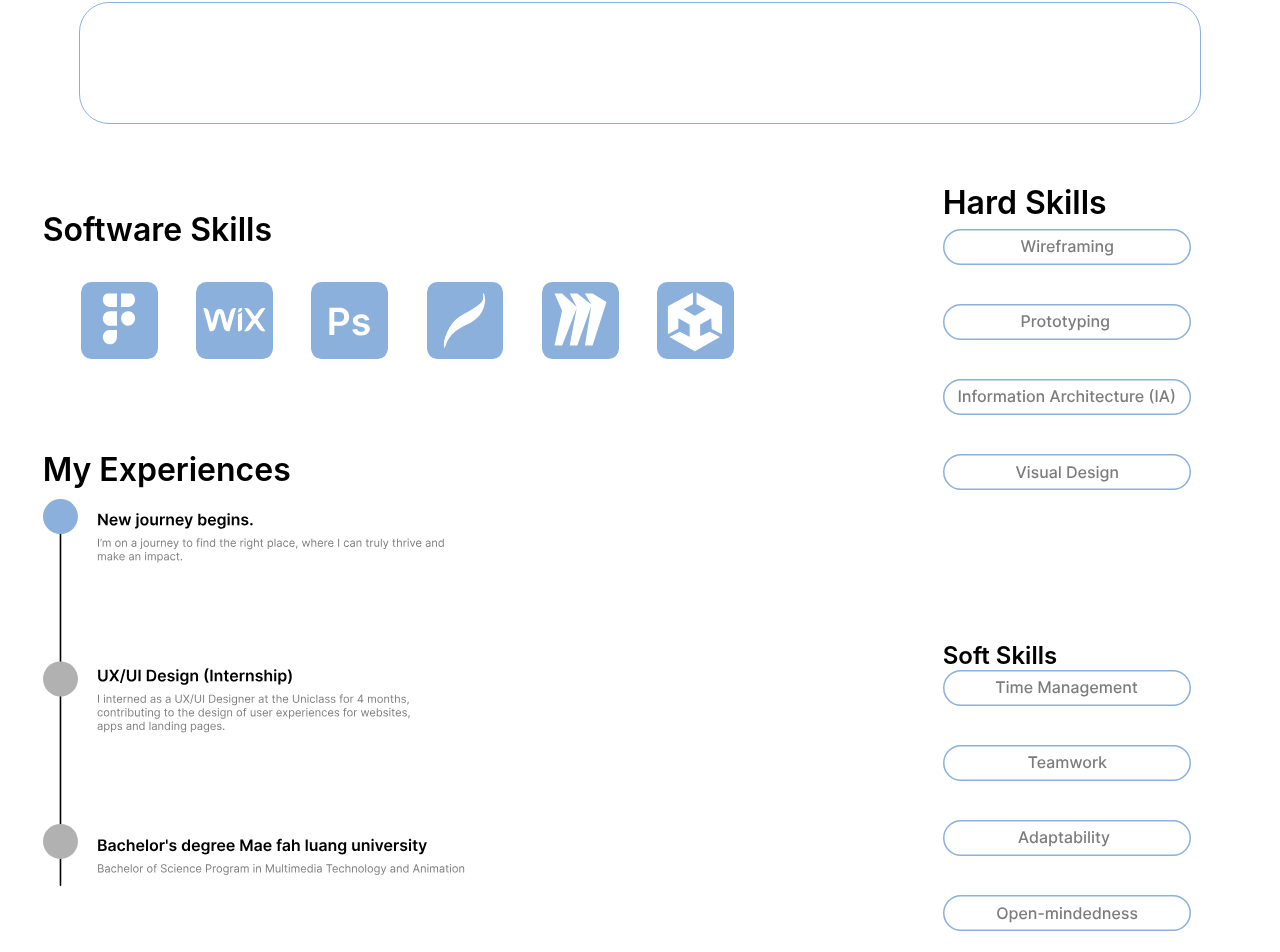
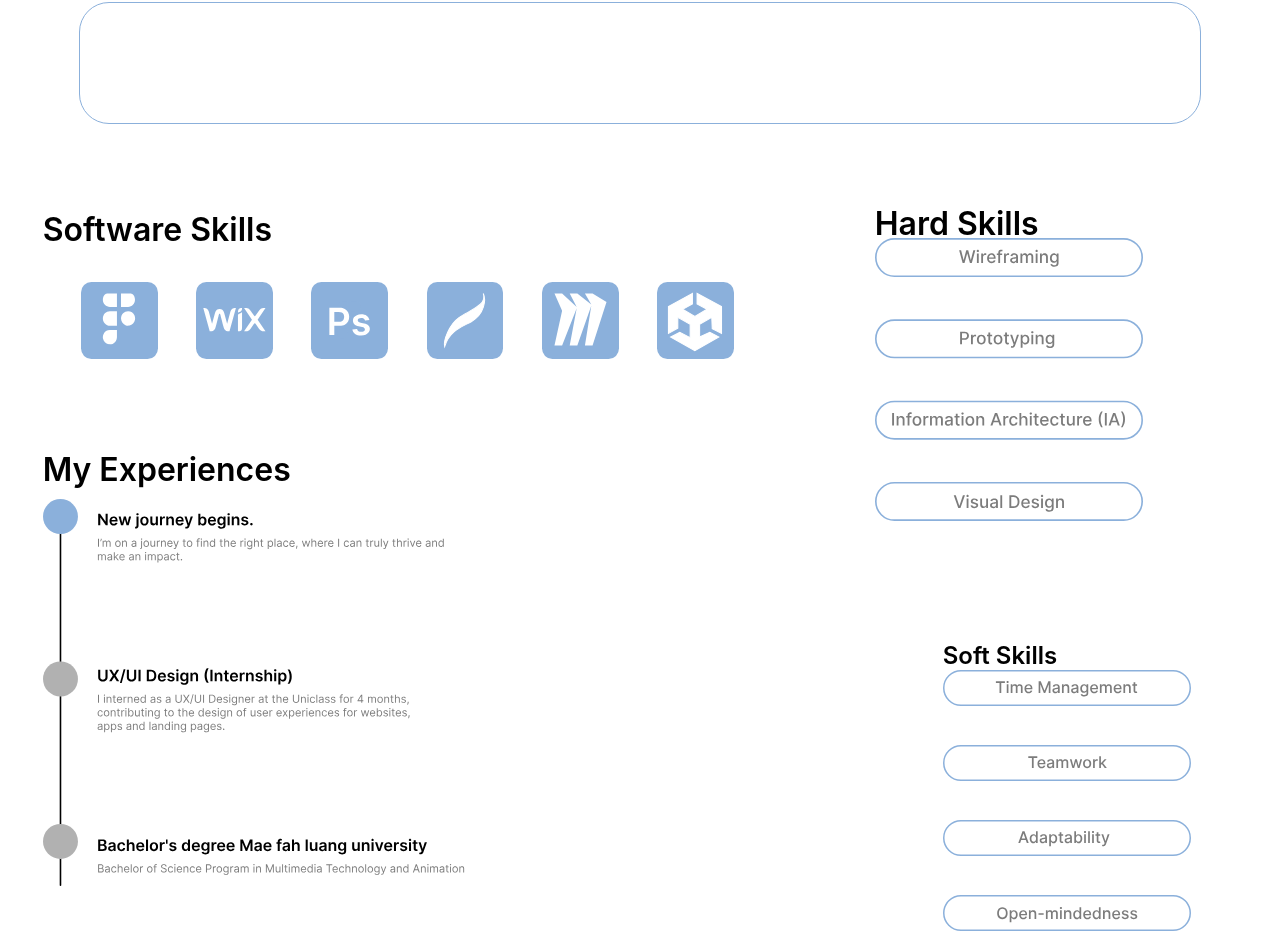
Before and after one commit to PtrwTg/TestCin, a React (Vite) app: page / in a window 1280 px wide. Shown: the part 1638-2590 px from the top of the page. Built offline with nearby package versions, Linux system fonts and the light colour scheme.

Commit message:
Update CSS with hover effect for buttoncontact

```diff
--- a/src/components/Hardskill/Hardskill.module.css
+++ b/src/components/Hardskill/Hardskill.module.css
@@ -3,6 +3,12 @@
     display: flex;
     justify-content: center;
     height: 100%;
+}
+.containerarea{
+    width: 90%;
+    margin-top: 5%;
+    display: flex;
+    flex-direction: column;
 }
 .title{
 font-family: 'inter', sans-serif;
@@ -11,14 +17,11 @@ font-weight: 600;
 line-height: 29.05px;
 text-align: start;
 }
-.imgarea{
-    margin-top: 5%;
-    height: 85%;
+
+.img{
+    width: 70%;
 }
-.img {
-    width: 100%;
-    height: auto;
-}
+
 
 @media (max-width: 768px) {
     .title {
```
